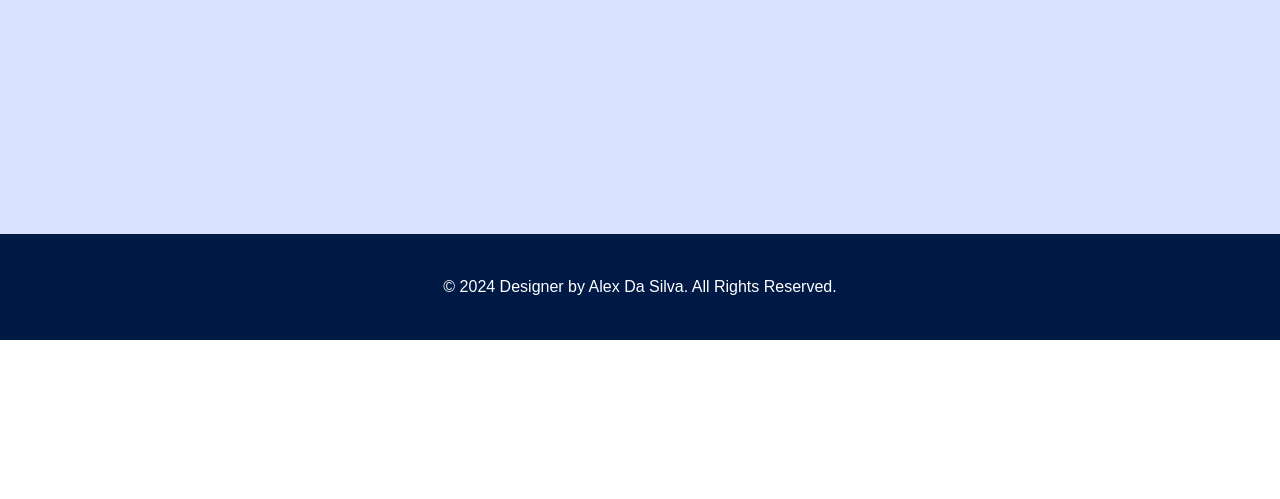
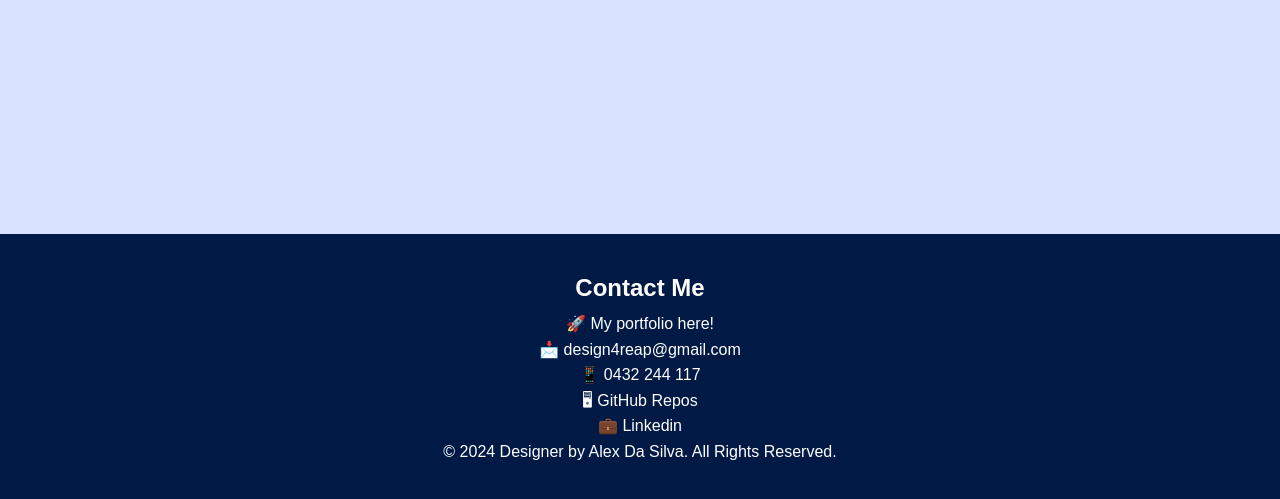
Before and after one commit to Alex-Design-For-Reap/Challenge-04-Web-APIs-Personal-Blog, a plain HTML site: page blog.html in a window 1280 px wide. Shown: the part 417-916 px from the top of the page. Before the commit the page ends 888 px from the top, so only its background shows below. Drawn offline with Linux system fonts and the light colour scheme.

Commit message:
Adding portfolio to footer on index.html, blog.html, and style.css

```diff
--- a/assets/css/styles.css
+++ b/assets/css/styles.css
@@ -58,9 +58,14 @@ h2 {
   font-size: 40px;
   align-items: center;
 }
+h3 {
+  font-size: 24px;
+  align-items: center;
+}
 
 h1,
-h2 {
+h2,
+h3 {
   margin-bottom: 0.5rem;
   font-weight: 700;
   line-height: 1.2;
@@ -105,12 +110,14 @@ nav ul li {
   margin-right: 24px;
 }
 
-nav ul li a {
+nav ul li a,
+footer a {
   color: var(--on-primary-color);
   text-decoration: none;
 }
 
-nav ul li a:hover {
+nav ul li a:hover,
+footer a:hover {
   text-decoration: underline;
   color: var(--secondary-container-color);
 }
--- a/blog.html
+++ b/blog.html
@@ -72,6 +72,37 @@
     </main>
 
     <footer>
+      <div>
+        <h3>Contact Me</h3>
+        <p>
+          &#x1F680;
+          <a
+            href="https://alex-design-for-reap.github.io/Challenge-02-advanced-css-homework-demo/"
+            target="_blank"
+          >
+            My portfolio here!</a
+          >
+        </p>
+        <p>
+          &#128233;
+          <a href="mailto:design4reap@gmail.com" target="_blank">
+            design4reap@gmail.com</a
+          >
+        </p>
+        <p>&#128241; <a href="tel:0432244117">0432 244 117</a></p>
+        <p>
+          &#128421;
+          <a href="https://github.com/Alex-Design-For-Reap" target="_blank"
+            >GitHub Repos</a
+          >
+        </p>
+        <p>
+          &#128188;
+          <a href="https://www.linkedin.com/in/alex-da-silva/" target="_blank"
+            >Linkedin</a
+          >
+        </p>
+      </div>
       <p>&copy; 2024 Designer by Alex Da Silva. All Rights Reserved.</p>
     </footer>
 
```
Also changed, not shown: index.html (+31 -0 lines).
